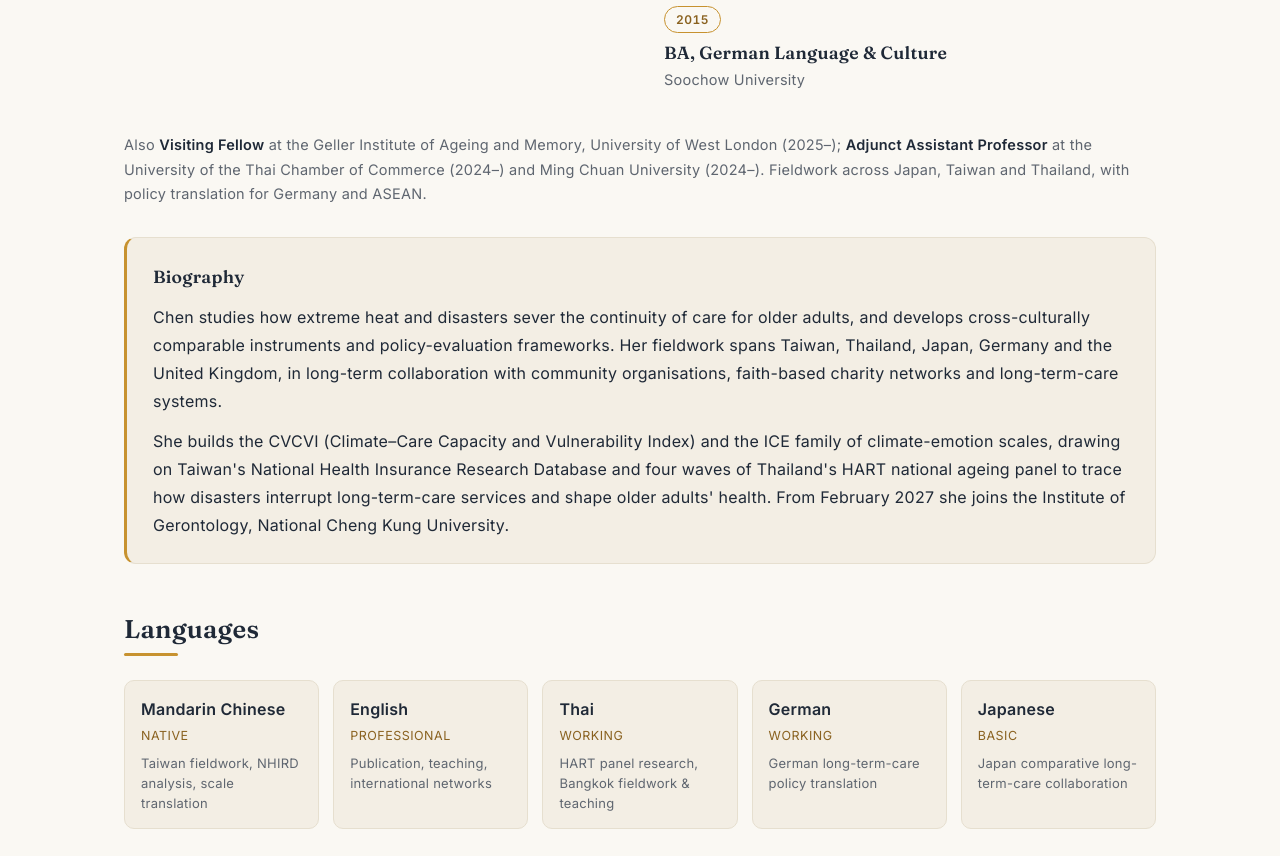
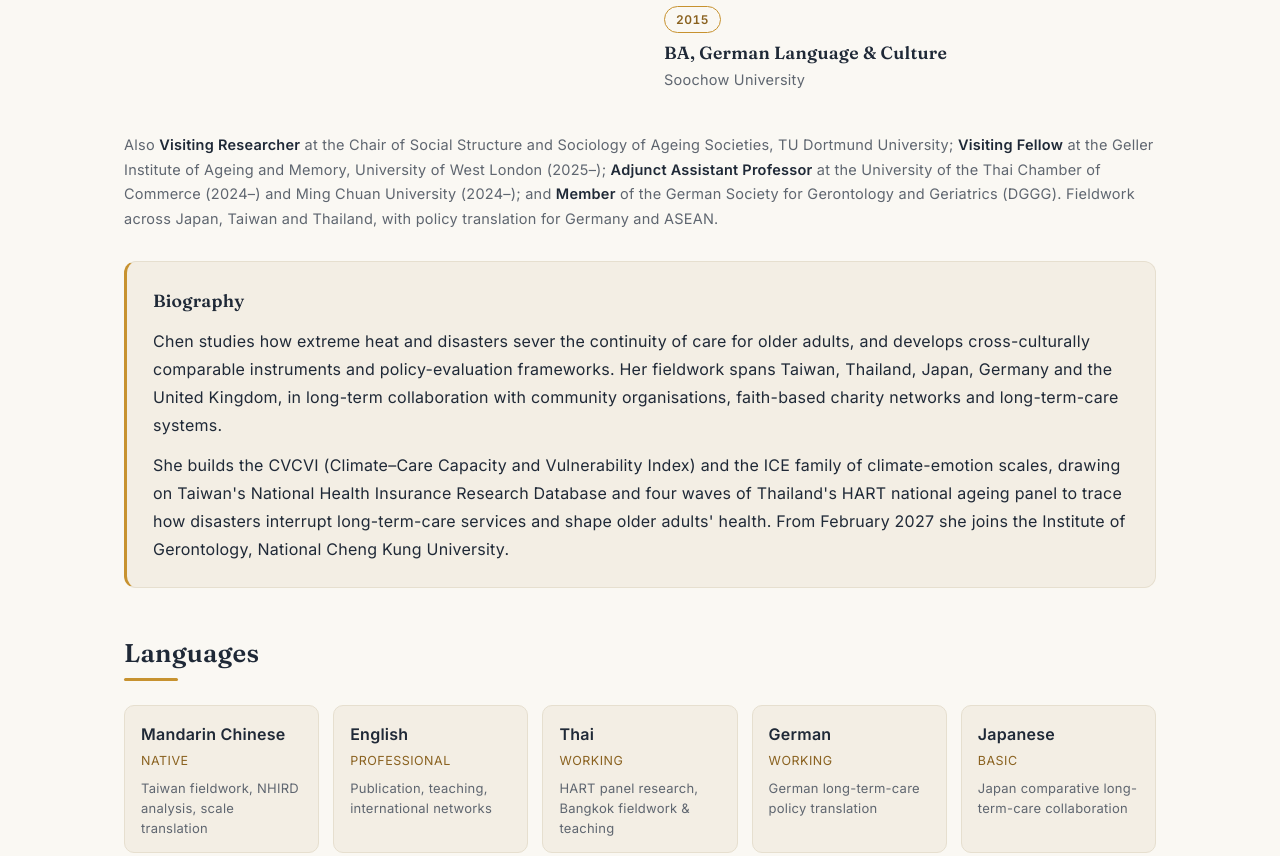
Before and after one commit to everthailand2019-ux/ichunchen-website, a plain HTML site: page index.html in a window 1280 px wide. Shown: the part 1900-2756 px from the top of the page. Drawn offline with Linux system fonts and the light colour scheme.

Commit message:
Add Climate Care Lab logo; add TU Dortmund visiting role and DGGG membership
Co-Authored-By: Claude Opus 4.8 <noreply@anthropic.com>

```diff
--- a/index.html
+++ b/index.html
@@ -277,6 +277,7 @@
           <use href="#wave" stroke="var(--pine)" opacity=".13" transform="translate(-230 108)"/>
           <use href="#wave" stroke="var(--gold)" opacity=".14" transform="translate(-230 154)"/>
         </g></svg>
+        <img class="lab-logo" src="lab-logo.png" alt="Climate Care Lab logo — a globe cradled in two hands" width="742" height="658">
         <span class="kick" data-i18n="lab.kick">An emerging research initiative</span>
         <h3>Climate Care Lab</h3>
         <div class="zh" data-i18n="lab.zh"></div>
--- a/script.js
+++ b/script.js
@@ -34,7 +34,7 @@
       "appt.curOrg": "College of Population Studies", "appt.curPlace": "Chulalongkorn University · Bangkok, Thailand",
       "appt.incPill": "Incoming · Feb 2027", "appt.incTitle": "Assistant Professor",
       "appt.incOrg": "Institute of Gerontology, College of Medicine", "appt.incPlace": "National Cheng Kung University · Tainan, Taiwan",
-      "about.also": "Also <b>Visiting Fellow</b> at the Geller Institute of Ageing and Memory, University of West London (2025–); <b>Adjunct Assistant Professor</b> at the University of the Thai Chamber of Commerce (2024–) and Ming Chuan University (2024–). Fieldwork across Japan, Taiwan and Thailand, with policy translation for Germany and ASEAN.",
+      "about.also": "Also <b>Visiting Researcher</b> at the Chair of Social Structure and Sociology of Ageing Societies, TU Dortmund University; <b>Visiting Fellow</b> at the Geller Institute of Ageing and Memory, University of West London (2025–); <b>Adjunct Assistant Professor</b> at the University of the Thai Chamber of Commerce (2024–) and Ming Chuan University (2024–); and <b>Member</b> of the German Society for Gerontology and Geriatrics (DGGG). Fieldwork across Japan, Taiwan and Thailand, with policy translation for Germany and ASEAN.",
 
       "edu1.t": "Postdoctoral research training", "edu1.s": "Harvard T.H. Chan School of Public Health — with Prof. Ichiro Kawachi",
       "edu2.t": "PhD, Public Health", "edu2.s": "Chulalongkorn University · <span class='prize'>Very Good Dissertation Prize</span>",
@@ -148,7 +148,7 @@
       "appt.curOrg": "人口研究學院", "appt.curPlace": "朱拉隆功大學 · 泰國曼谷",
       "appt.incPill": "候任 · 2027 年 2 月", "appt.incTitle": "助理教授",
       "appt.incOrg": "醫學院老年學研究所", "appt.incPlace": "國立成功大學 · 台灣台南",
-      "about.also": "同時擔任西倫敦大學 Geller 老化與記憶研究所 <b>訪問研究員</b>（2025–）；泰國商會大學（2024–）與銘傳大學（2024–）<b>兼任助理教授</b>。研究場域橫跨日本、台灣與泰國，並為德國與東協進行政策轉譯。",
+      "about.also": "同時擔任德國多特蒙德工業大學（TU Dortmund）高齡社會之社會結構與社會學講座 <b>訪問研究員</b>；西倫敦大學 Geller 老化與記憶研究所 <b>訪問研究員</b>（2025–）；泰國商會大學（2024–）與銘傳大學（2024–）<b>兼任助理教授</b>；並為德國高齡與老年醫學學會（DGGG）<b>會員</b>。研究場域橫跨日本、台灣與泰國，並為德國與東協進行政策轉譯。",
 
       "edu1.t": "博士後研究訓練", "edu1.s": "哈佛大學 T.H. Chan 公共衛生學院 — 指導教授 Ichiro Kawachi",
       "edu2.t": "公共衛生博士", "edu2.s": "朱拉隆功大學 · <span class='prize'>博士論文優等獎</span>",
--- a/styles.css
+++ b/styles.css
@@ -173,6 +173,7 @@ html[data-lang="en"] .sec-kicker { display: none; } /* English interface: no sec
 .lab { position: relative; overflow: hidden; background: linear-gradient(170deg, var(--panel), var(--surface) 72%); border: 1px solid var(--line); border-radius: 20px; padding: clamp(30px, 5vw, 52px); }
 .lab .iso2 { position: absolute; right: -30px; top: -26px; width: 460px; height: 250px; pointer-events: none; opacity: .55; }
 .lab > *:not(.iso2) { position: relative; }
+.lab-logo { display: block; width: 72px; height: auto; margin: 0 0 18px; }
 .lab .kick { color: var(--gold-ink); font-size: 13px; font-weight: 600; letter-spacing: 0.14em; text-transform: uppercase; }
 .lab h3 { font-family: var(--display); font-weight: 600; font-size: clamp(1.8rem, 4.5vw, 2.5rem); margin: 14px 0 6px; color: var(--pine); line-height: 1.12; }
 .lab .zh { font-family: var(--han); color: var(--muted); font-size: 1rem; letter-spacing: 0.06em; }
```
Also changed, not shown: lab-logo.png (added).
